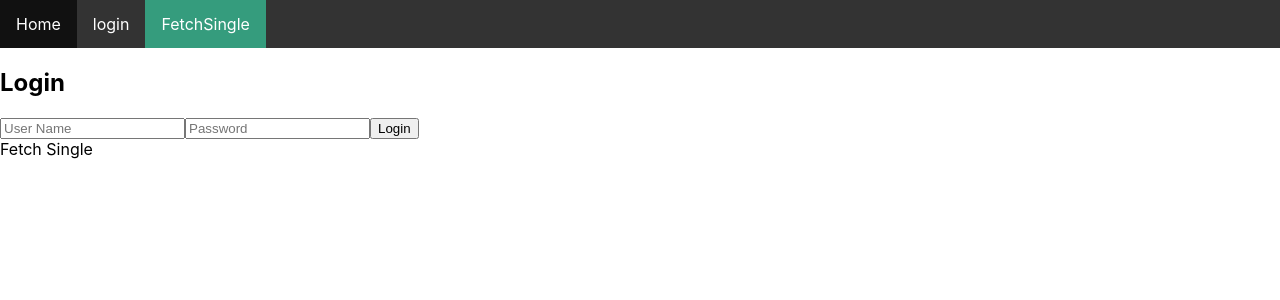
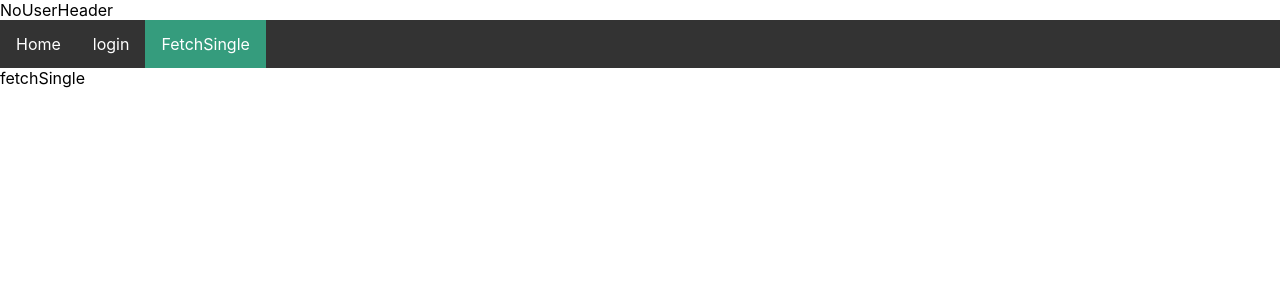
Before and after one commit to cphB-A4/CA-2-Frontend, a React (Create React App) app: page /fetch-single in a window 1280 px wide. Shown: the top 300 px of the page. Built offline with nearby package versions, Linux system fonts and the light colour scheme.

Commit message:
ny struktur ide?

```diff
--- a/src/App.js
+++ b/src/App.js
@@ -15,34 +15,10 @@ import {
 import Home from "./components/Home";
 import Login from "./components/Login";
 import FetchSingle from "./components/FetchSingle";
+import NoUserHeader from "./components/NoUserHeader";
+import UserHeader from "./components/UserHeader";
 
-function LogIn({ login }) {
-  const init = { username: "", password: "" };
-  const [loginCredentials, setLoginCredentials] = useState(init);
-
-  const performLogin = (evt) => {
-    evt.preventDefault();
-    login(loginCredentials.username, loginCredentials.password);
-  };
-  const onChange = (evt) => {
-    setLoginCredentials({
-      ...loginCredentials,
-      [evt.target.id]: evt.target.value,
-    });
-  };
-
-  return (
-    <div>
-      <h2>Login</h2>
-      <form onChange={onChange}>
-        <input placeholder="User Name" id="username" />
-        <input placeholder="Password" id="password" />
-        <button onClick={performLogin}>Login</button>
-      </form>
-    </div>
-  );
-}
-function LoggedIn() {
+/*function LoggedIn() {
   const [dataFromServer, setDataFromServer] = useState("Loading...");
   const [errorMsg, setErrorMsg] = useState("All is good");
 
@@ -66,7 +42,7 @@ function LoggedIn() {
       <p>{errorMsg}</p>
     </div>
   );
-}
+}*/
 
 function App() {
   const [loggedIn, setLoggedIn] = useState(false);
@@ -81,16 +57,17 @@ function App() {
 
   return (
     <div className="App">
-      <Header loggedIn={loggedIn} />
+      {/* <Header loggedIn={loggedIn} /> */}
+
       {!loggedIn ? (
-        <LogIn login={login} />
+        <NoUserHeader loggedIn={loggedIn} login={login} />
       ) : (
         <div>
-          <LoggedIn />
-          <button onClick={logout}>Logout</button>
+          {/* <button onClick={logout}>Logout</button> */}
+          <UserHeader loggedIn={loggedIn} />
         </div>
       )}
-      <Switch>
+      {/* <Switch>
         <Route exact path="/">
           <Home />
         </Route>
@@ -100,7 +77,7 @@ function App() {
         <Route path="/fetch-single">
           <FetchSingle />
         </Route>
-      </Switch>
+      </Switch> */}
     </div>
   );
 }
--- a/src/components/Header.js
+++ b/src/components/Header.js
@@ -9,11 +9,15 @@ function Header({ loggedIn }) {
           Home
         </NavLink>
       </li>
-      <li>
-        <NavLink exact activeClassName="active" to="/login">
-          login
-        </NavLink>
-      </li>
+      {!loggedIn ? (
+        <li>
+          <NavLink exact activeClassName="active" to="/login">
+            login
+          </NavLink>
+        </li>
+      ) : (
+        ""
+      )}
       <li>
         <NavLink exact activeClassName="active" to="/fetch-single">
           FetchSingle
--- /dev/null
+++ b/src/components/NoUserHeader.js
@@ -0,0 +1,53 @@
+import {
+  BrowserRouter as Router,
+  Switch,
+  Route,
+  Link,
+  useParams,
+  NavLink,
+} from "react-router-dom";
+
+import React, { useState, useEffect } from "react";
+import Home from "./Home";
+import Header from "./Header";
+
+function NoUserHeader(props) {
+  const { login, loggedIn } = props;
+  const init = { username: "", password: "" };
+  const [loginCredentials, setLoginCredentials] = useState(init);
+
+  const handleSubmit = (evt) => {
+    evt.preventDefault();
+    login(loginCredentials.username, loginCredentials.password);
+  };
+  const onChange = (evt) => {
+    setLoginCredentials({
+      ...loginCredentials,
+      [evt.target.id]: evt.target.value,
+    });
+  };
+  return (
+    <div>
+      NoUserHeader
+      <Header loggedIn={loggedIn} />
+      <Switch>
+        <Route exact path="/">
+          <Home />
+        </Route>
+        <Route path="/login">
+          <div>
+            <h2>Login</h2>
+            <form onChange={onChange}>
+              <input placeholder="User Name" id="username" />
+              <input placeholder="Password" id="password" />
+              <button onClick={handleSubmit}>Login</button>
+            </form>
+          </div>
+        </Route>
+        <Route path="/fetch-single">fetchSingle</Route>
+      </Switch>
+    </div>
+  );
+}
+
+export default NoUserHeader;
--- /dev/null
+++ b/src/components/UserHeader.js
@@ -0,0 +1,29 @@
+import {
+  BrowserRouter as Router,
+  Switch,
+  Route,
+  Link,
+  useParams,
+  NavLink,
+} from "react-router-dom";
+
+import React, { useState, useEffect } from "react";
+import Header from "./Header";
+import Home from "./Home";
+
+function UserHeader(props) {
+  const { loggedIn } = props;
+  return (
+    <div>
+      <Header loggedIn={loggedIn} />
+      <Switch>
+        <Route exact path="/">
+          <Home />
+        </Route>
+        <Route path="/fetch-single">fetchSingle</Route>
+      </Switch>
+    </div>
+  );
+}
+
+export default UserHeader;
```
